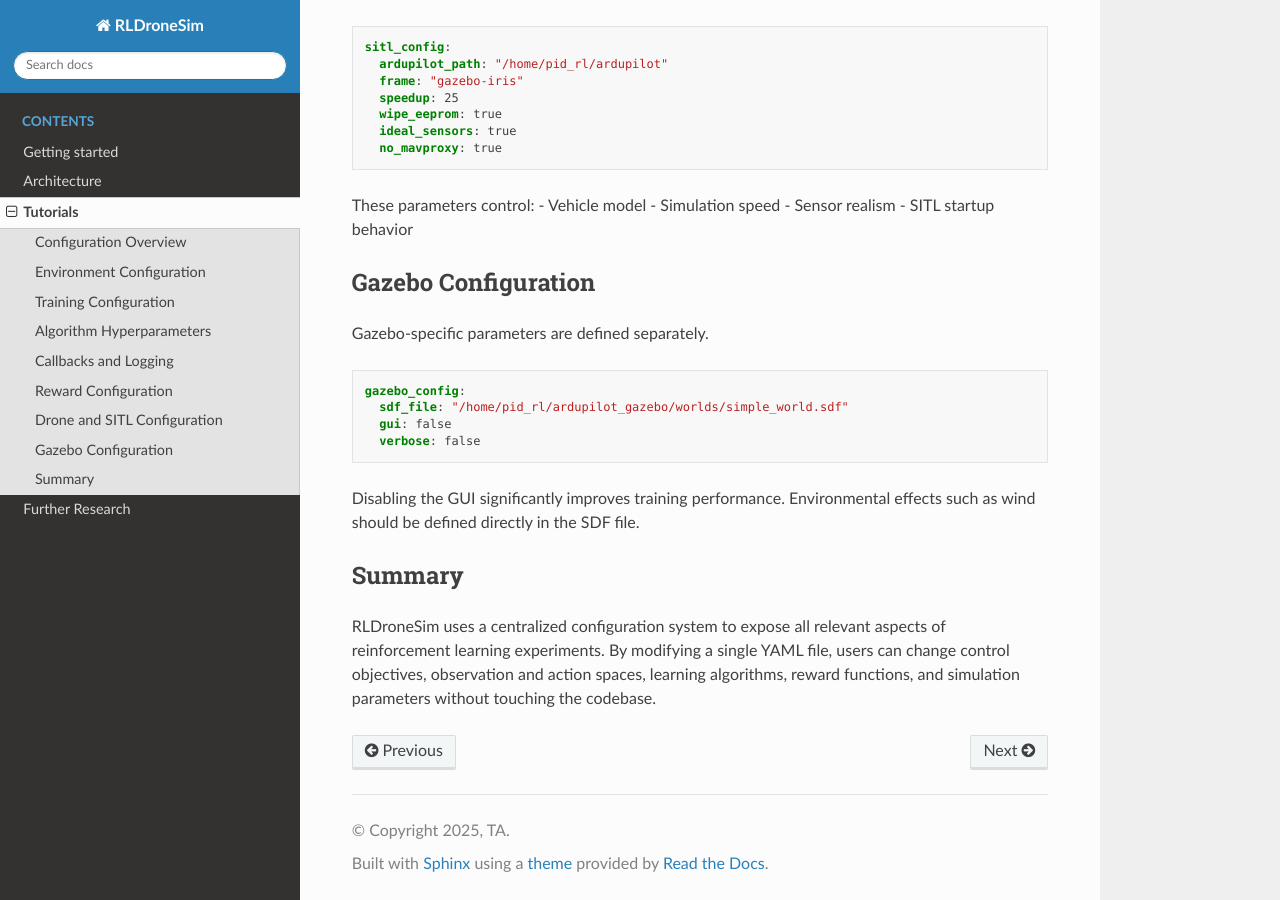
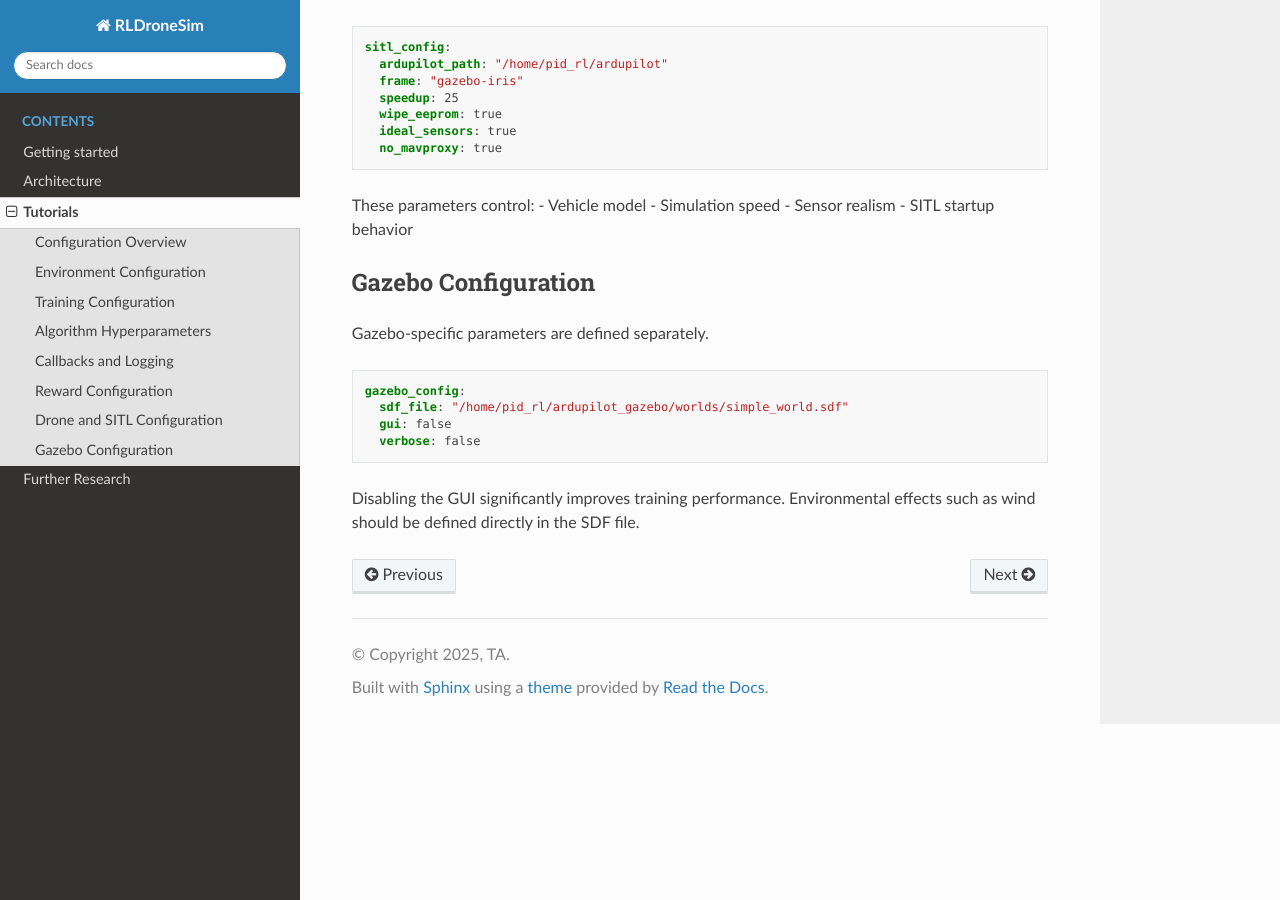
Before and after one commit to GorArzanyanAUA/RLDroneSim, a Sphinx documentation site: the page built from docs/source/tutorials.rst, in a window 1280 px wide and 900 px high, scrolled down 3140 px. Built offline with Sphinx 7.4.7 and the Read the Docs theme 3.1.0, drawn with Linux system fonts in a browser that asks for light colours; pages that are not in the unit, such as notebooks, are missing from menus.

```diff
--- a/docs/source/architecture.rst
+++ b/docs/source/architecture.rst
@@ -18,7 +18,7 @@
 These components are synchronized to form a closed-loop control system suitable
 for reinforcement learning experiments.
 
-.. figure:: _static/ArdupilotEnv.png
+.. figure:: /_static/ArdupilotEnv.png
    :align: center
    :alt: RLDroneSim architecture overview
 
--- a/docs/source/tutorials.rst
+++ b/docs/source/tutorials.rst
@@ -193,11 +193,3 @@
 
 Disabling the GUI significantly improves training performance.
 Environmental effects such as wind should be defined directly in the SDF file.
-
-Summary
--------
-
-RLDroneSim uses a centralized configuration system to expose all relevant aspects
-of reinforcement learning experiments. By modifying a single YAML file, users can
-change control objectives, observation and action spaces, learning algorithms,
-reward functions, and simulation parameters without touching the codebase.
```
